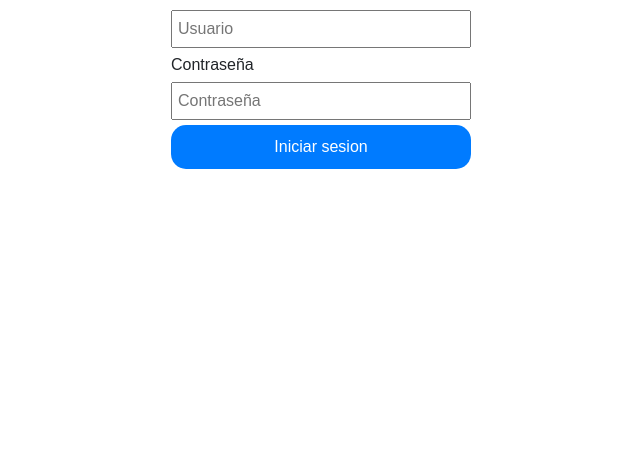
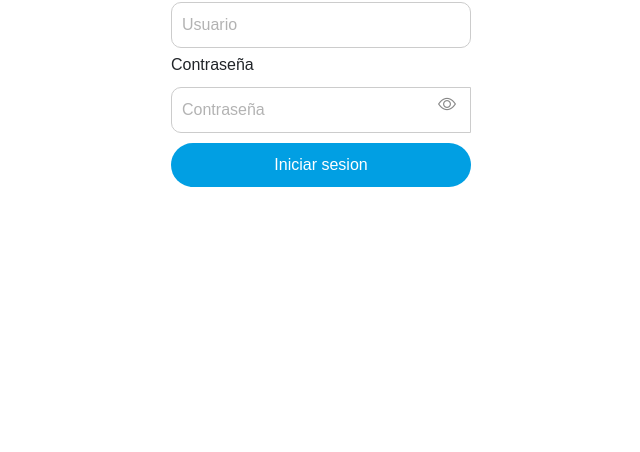
Before and after one commit to mariocalderon15/0.1-Todo-App, a website built with Vite: page 0.1-Todo-App/index.html in a window 1280 px wide. Shown: the part 348-800 px from the top of the page, without its empty margins (319-959 px from the left). Built offline with nearby package versions, Linux system fonts and the light colour scheme.

Commit message:
actualizacion de login y diseño

```diff
--- a/0.1-Todo-App/index.html
+++ b/0.1-Todo-App/index.html
@@ -1,24 +1,38 @@
 <!doctype html>
 <html lang="en">
+
 <head>
   <meta charset="UTF-8" />
   <meta name="viewport" content="width=device-width, initial-scale=1.0" />
-   <link href="https://cdn.jsdelivr.net/npm/bootstrap@5.3.8/dist/css/bootstrap.min.css" rel="stylesheet" integrity="sha384-sRIl4kxILFvY47J16cr9ZwB07vP4J8+LH7qKQnuqkuIAvNWLzeN8tE5YBujZqJLB" crossorigin="anonymous">
+  <link href="https://cdn.jsdelivr.net/npm/bootstrap@5.3.8/dist/css/bootstrap.min.css" rel="stylesheet"
+    integrity="sha384-sRIl4kxILFvY47J16cr9ZwB07vP4J8+LH7qKQnuqkuIAvNWLzeN8tE5YBujZqJLB" crossorigin="anonymous">
+  <link rel="stylesheet" href="https://cdn.jsdelivr.net/npm/bootstrap-icons@1.11.0/font/bootstrap-icons.css">
   <link rel="stylesheet" href="src/style-login.css">
   <title>Login - Todo App</title>
 
 </head>
+
 <body>
   <div id="login-conteiner">
     <h2>Iniciar sesion</h2>
     <form id="login-form">
-        <label for="username">Usuario:</label>
-        <input type="text" id="username" placeholder="Usuario" required />
-        <label for="password">Contraseña</label>
-        <input type="password" id="password" placeholder="Contraseña" required />
-        <button type="submit">Iniciar sesion</button>
+      <label class="username" for="username">Usuario:</label>
+      <input type="text" id="username" placeholder="Usuario" autocomplete="username" required />
+      <label class="password" for="password">Contraseña</label>
+
+      <div class="input-group password-group">
+        <input type="password" id="password" placeholder="Contraseña" autocomplete="current-password" required />
+
+        <button class="eye-btn" type="button" id="togglePassword">
+          <i class="bi bi-eye"></i>
+        </button>
+
+      </div>
+
+      <button class="btn-submit" type="submit">Iniciar sesion</button>
     </form>
   </div>
   <script type="module" src="./src/main-login.js"></script>
 </body>
+
 </html>
--- a/0.1-Todo-App/src/main-login.js
+++ b/0.1-Todo-App/src/main-login.js
@@ -12,3 +12,15 @@ loginFrom.addEventListener('submit', (e) =>{
         alert('Usuario o Contraseña incorrectos');
     }
 });
+
+const passwordInput = document.querySelector('#password');
+const toggleBtn = document.querySelector('#togglePassword');
+const icon = toggleBtn.querySelector('i');
+
+toggleBtn.addEventListener('click', ()=>{
+const isPassword = passwordInput.type === 'password';
+passwordInput.type = isPassword ? 'text' : 'password';
+
+icon.classList.toggle('bi-eye');
+icon.classList.toggle('bi-eye-slash');
+});
--- a/0.1-Todo-App/src/style-login.css
+++ b/0.1-Todo-App/src/style-login.css
@@ -1,4 +1,4 @@
-  body{
+  body {
     font-family: Arial, Helvetica, sans-serif;
     padding: center;
     display: flex;
@@ -7,25 +7,81 @@
     height: 100vh;
     margin: 0;
   }
+
   form {
     display: flex;
     flex-direction: column;
     width: 300px;
   }
-    input{
-      padding: 5px;
-      margin: 5px 0;
-      font-size: 16px;
+
+  input {
+    margin-top: 10px;
+    width: 100%;
+    padding: 10px 40px 10px 10px;
+    border-radius: 10px;
+    border: 1px solid #ccc;
+    outline: none;
   }
-    button{
+
+  input::placeholder {
+    color: rgba(0, 0, 0, 0.3);
+  }
+
+  label {
+  margin-top: 5px;
+}
+
+  .btn-submit {
+    margin-top: 10px;
     padding: 10px;
     font-size: 16px;
-      background-color: #007bff;
+    background-color: #019fe3;
     color: white;
     border: none;
-      border-radius: 15px;
+    border-radius: 999px;
     cursor: pointer;
   }
-    button:hover{
-      background-color: #0056b3;
+
+  .btn-submit:hover {
+    background-color: #37b6f6;
   }
+
+  .password-group {
+    position: relative;
+    width: 100%;
+  }
+
+  .password-group input {
+    width: 100%;
+    padding: 10px 40px 10px 10px;
+    border-radius: 10px;
+    border: 1px solid #ccc;
+    outline: none;
+  }
+
+  .eye-btn {
+    position: absolute;
+    right: 10px;
+    top: 50%;
+    transform: translateY(-50%);
+
+    background: transparent;
+    border: transparent;
+    cursor: pointer;
+    color: #888;
+    font-size: 18px;
+    padding: 5px;
+  }
+
+  .eye-btn:hover {
+    color: #007bff;
+  }
+
+  .eye-btn:active {
+    transform: translateY(-50%) scale(0.9);
+  }
+
+  .password-group input:focus {
+    border-color: transparent;
+    box-shadow: 0 0 5px rgba(0, 123, 255, 0.3);
+  }
--- /dev/null
+++ b/0.1-Todo-App/vite.config.js
@@ -0,0 +1,7 @@
+
+
+import { defineConfig } from "vite";
+
+export default defineConfig({
+    base: '/0.1-Todo-App',
+});
```
Lines whose indentation alone changed are shown as unchanged.
